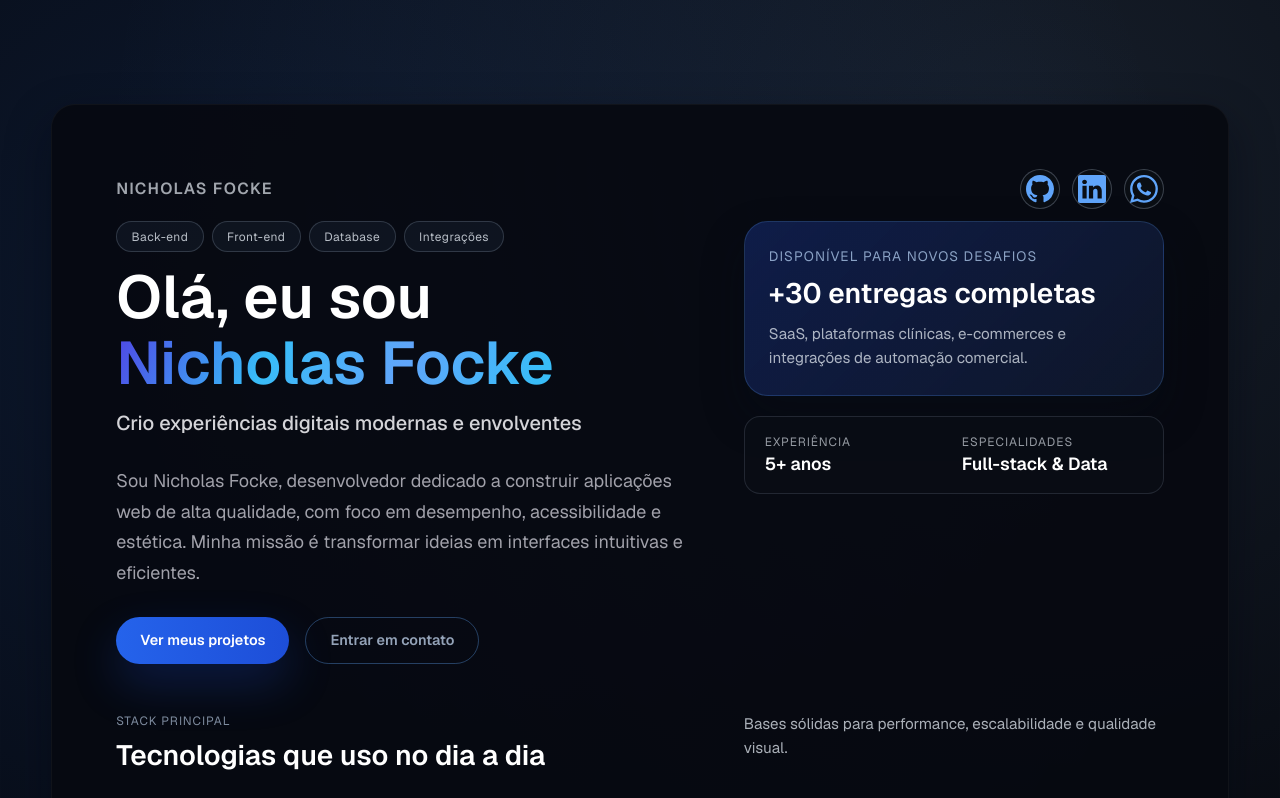
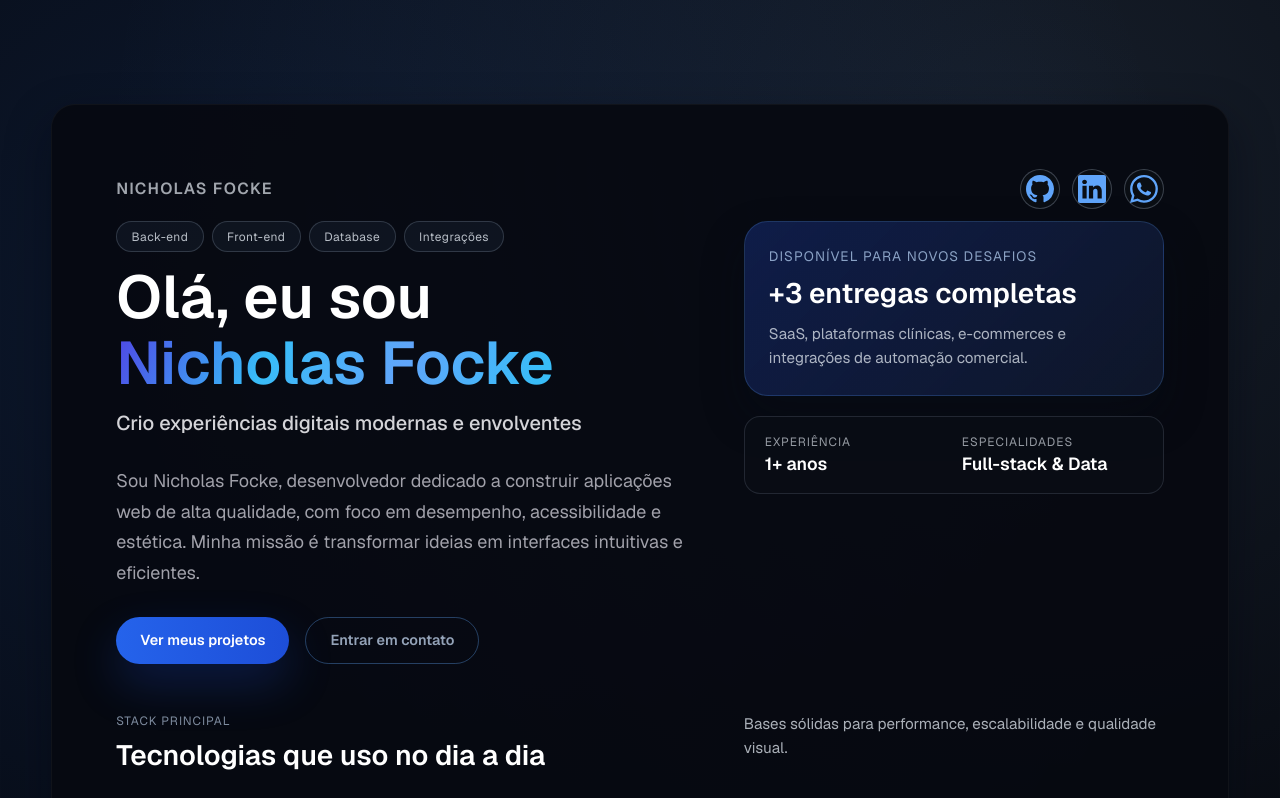
Before and after one commit to nicholasfocke/PortfolioNicholas, a Next.js app: page / in a window 1280 px wide. Shown: the top 798 px of the page. Built offline with nearby package versions, Linux system fonts and the light colour scheme.

Commit message:
Atualiza metricas do hero

```diff
--- a/src/app/page.tsx
+++ b/src/app/page.tsx
@@ -119,7 +119,7 @@ export default function Home() {
                 <div className={styles.heroVisual} aria-hidden="true">
                   <div className={styles.heroVisualCard}>
                     <p className={styles.heroVisualEyebrow}>Disponível para novos desafios</p>
-                    <p className={styles.heroVisualTitle}>+30 entregas completas</p>
+                    <p className={styles.heroVisualTitle}>+3 entregas completas</p>
                     <p className={styles.heroVisualSubtitle}>
                       SaaS, plataformas clínicas, e-commerces e integrações de automação comercial.
                     </p>
@@ -127,7 +127,7 @@ export default function Home() {
                   <div className={styles.heroVisualStats}>
                     <div>
                       <span className={styles.heroStatLabel}>Experiência</span>
-                      <strong className={styles.heroStatValue}>5+ anos</strong>
+                      <strong className={styles.heroStatValue}>1+ anos</strong>
                     </div>
                     <div>
                       <span className={styles.heroStatLabel}>Especialidades</span>
```
